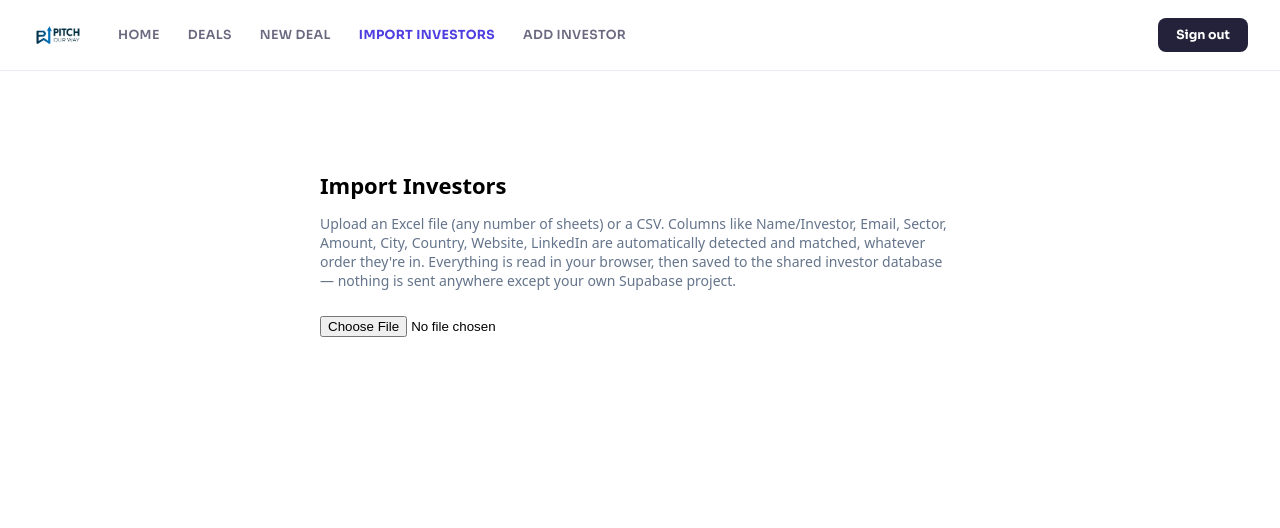
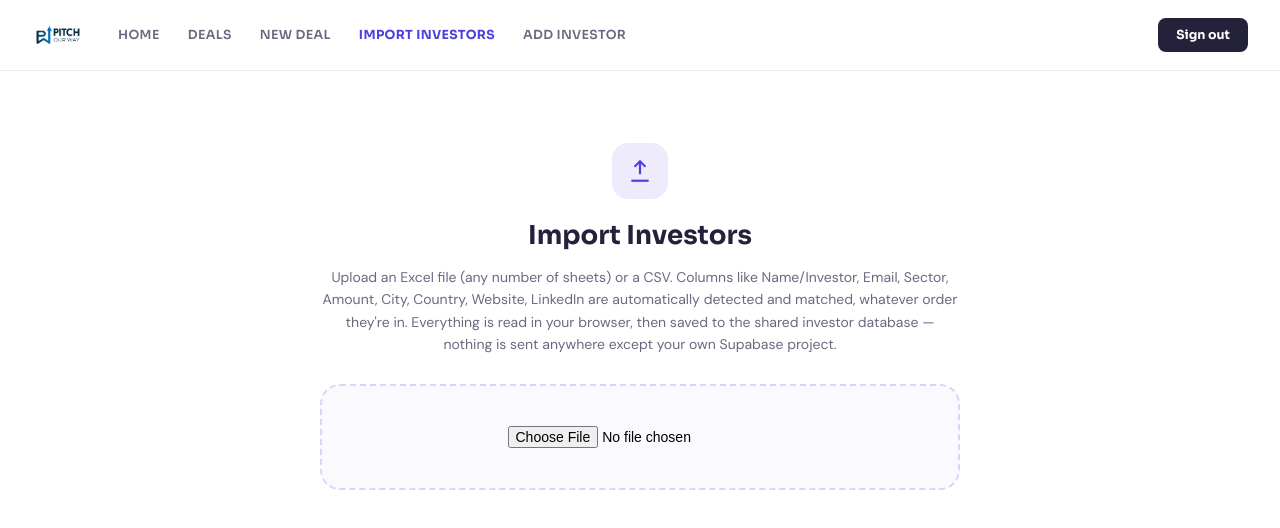
Before and after one commit to CHiliClicksPow/investor-dashboard, a Next.js app: page /import-investors in a window 1280 px wide. Shown: the top 528 px of the page. Built offline with nearby package versions, Linux system fonts and the light colour scheme; no server answers.

Commit message:
Add files via upload

```diff
--- a/app/import-investors/page.tsx
+++ b/app/import-investors/page.tsx
@@ -90,9 +90,12 @@ export default function ImportInvestorsPage() {
   return (
     <div>
       <NavBar />
-      <div style={{ maxWidth: 640, margin: '60px auto', fontFamily: 'system-ui, sans-serif', padding: 24 }}>
-      <h1 style={{ fontSize: 22, marginBottom: 4 }}>Import Investors</h1>
-      <p style={{ color: '#64748b', fontSize: 14, marginBottom: 24 }}>
+      <div style={{ maxWidth: 640, margin: '0 auto', fontFamily: "'DM Sans', system-ui, sans-serif", padding: '72px 24px', textAlign: 'center' }}>
+      <div style={{ width: 56, height: 56, borderRadius: 16, background: '#EDEBFC', margin: '0 auto 20px', display: 'flex', alignItems: 'center', justifyContent: 'center' }}>
+        <svg width="26" height="26" viewBox="0 0 24 24" fill="none" stroke="#4F3FE0" strokeWidth="2"><path d="M12 3v12"/><path d="M7 8l5-5 5 5"/><path d="M4 21h16"/></svg>
+      </div>
+      <h1 style={{ fontSize: 26, marginBottom: 8, fontFamily: "'Sora', sans-serif", color: '#23223A' }}>Import Investors</h1>
+      <p style={{ color: '#6B6980', fontSize: 14, marginBottom: 28, lineHeight: 1.6 }}>
         Upload an Excel file (any number of sheets) or a CSV. Columns like Name/Investor,
         Email, Sector, Amount, City, Country, Website, LinkedIn are automatically detected
         and matched, whatever order they're in. Everything is read in your browser, then
@@ -100,22 +103,24 @@ export default function ImportInvestorsPage() {
         Supabase project.
       </p>
 
+      <div style={{ border: '2px dashed #D9D5F5', background: '#FAF9FE', borderRadius: 20, padding: 40 }}>
         <input
           type="file"
           accept=".xlsx,.xls,.csv"
           onChange={handleFile}
           disabled={busy}
-        style={{ marginBottom: 20 }}
+          style={{ fontSize: 14 }}
         />
+      </div>
 
-      {status && <p style={{ fontSize: 14, color: '#334155' }}>{status}</p>}
+      {status && <p style={{ fontSize: 14, color: '#4B4860', marginTop: 20 }}>{status}</p>}
 
       {progress && (
-        <div style={{ background: '#e2e8f0', borderRadius: 8, height: 10, overflow: 'hidden', marginTop: 8 }}>
+        <div style={{ background: '#ECEBF5', borderRadius: 8, height: 10, overflow: 'hidden', marginTop: 12 }}>
           <div
             style={{
               width: `${(progress.done / progress.total) * 100}%`,
-              background: '#0f172a',
+              background: '#4F3FE0',
               height: '100%',
               transition: 'width 0.2s',
             }}
@@ -123,13 +128,13 @@ export default function ImportInvestorsPage() {
         </div>
       )}
       {progress && (
-        <p style={{ fontSize: 12, color: '#94a3b8', marginTop: 6 }}>
+        <p style={{ fontSize: 12, color: '#9997AC', marginTop: 6 }}>
           {progress.done.toLocaleString()} / {progress.total.toLocaleString()}
         </p>
       )}
 
       {summary && (
-        <p style={{ marginTop: 20, fontSize: 14, fontWeight: 600, color: '#0f172a' }}>{summary}</p>
+        <p style={{ marginTop: 20, fontSize: 14, fontWeight: 700, color: '#4F3FE0', fontFamily: "'Sora', sans-serif" }}>{summary}</p>
       )}
       </div>
     </div>
```
Lines whose indentation alone changed are shown as unchanged.
